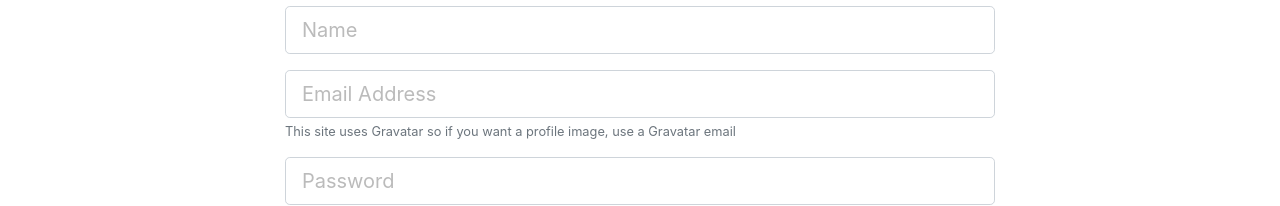
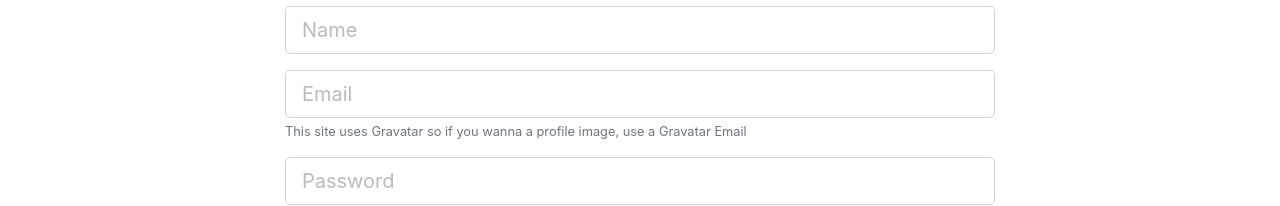
Before and after one commit to ivan-boginski/mern-devjobs, a React (Create React App) app in the folder client/: page /register in a window 1280 px wide. Shown: the part 195-401 px from the top of the page. Built offline with nearby package versions, Linux system fonts and the light colour scheme.

Commit message:
solved for awhile

```diff
--- a/client/src/components/auth/Login.js
+++ b/client/src/components/auth/Login.js
@@ -1,8 +1,8 @@
 import React, { Component } from "react";
 import PropTypes from "prop-types";
 import { connect } from "react-redux";
-import classnames from "classnames";
 import { loginUser } from "../../actions/authActions";
+import TextFieldGroup from "../common/TextFieldGroup";
 
 class Login extends Component {
   constructor() {
@@ -66,36 +66,24 @@ class Login extends Component {
                 Sign in to your DevConnector account
               </p>
               <form onSubmit={this.onSubmit}>
-                <div className="form-group">
-                  <input
-                    type="email"
-                    className={classnames("form-control form-control-lg", {
-                      "is-invalid": errors.email,
-                    })}
+                <TextFieldGroup
                   placeholder="Email Address"
                   name="email"
+                  type="email"
                   value={this.state.email}
                   onChange={this.onChange}
+                  error={errors.email}
                 />
-                  {errors.email && (
-                    <div className="text-danger">{errors.email}</div>
-                  )}
-                </div>
-                <div className="form-group">
-                  <input
-                    type="password"
-                    className={classnames("form-control form-control-lg", {
-                      "is-invalid": errors.password,
-                    })}
+
+                <TextFieldGroup
                   placeholder="Password"
                   name="password"
+                  type="password"
                   value={this.state.password}
                   onChange={this.onChange}
+                  error={errors.password}
                 />
-                  {errors.password && (
-                    <div className="text-danger">{errors.password}</div>
-                  )}
-                </div>
+
                 <input type="submit" className="btn btn-info btn-block mt-4" />
               </form>
             </div>
--- a/client/src/components/auth/Register.js
+++ b/client/src/components/auth/Register.js
@@ -1,9 +1,9 @@
 import React, { Component } from "react";
 import PropTypes from "prop-types";
 import { withRouter } from "react-router-dom";
-import classnames from "classnames";
 import { connect } from "react-redux";
 import { registerUser } from "../../actions/authActions";
+import TextFieldGroup from "../common/TextFieldGroup";
 
 class Register extends Component {
   constructor() {
@@ -64,70 +64,38 @@ class Register extends Component {
                 Create your DevConnector account
               </p>
               <form noValidate onSubmit={this.onSubmit}>
-                <div className="form-group">
-                  <input
-                    type="text"
-                    className={classnames("form-control form-control-lg", {
-                      "is-invalid": errors.name,
-                    })}
+                <TextFieldGroup
                   placeholder="Name"
                   name="name"
                   value={this.state.name}
                   onChange={this.onChange}
+                  error={errors.name}
                 />
-                  {errors.name && (
-                    <div className="text-danger">{errors.name}</div>
-                  )}
-                </div>
-                <div className="form-group">
-                  <input
+                <TextFieldGroup
+                  placeholder="Email"
+                  name="email"
                   type="email"
-                    className={classnames("form-control form-control-lg", {
-                      "is-invalid": errors.email,
-                    })}
-                    placeholder="Email Address"
-                    name="email"
                   value={this.state.email}
                   onChange={this.onChange}
+                  error={errors.email}
+                  info="This site uses Gravatar so if you wanna a profile image, use a Gravatar Email"
                 />
-                  {errors.email && (
-                    <div className="text-danger">{errors.email}</div>
-                  )}
-                  <small className="form-text text-muted">
-                    This site uses Gravatar so if you want a profile image, use
-                    a Gravatar email
-                  </small>
-                </div>
-                <div className="form-group">
-                  <input
-                    type="password"
-                    className={classnames("form-control form-control-lg", {
-                      "is-invalid": errors.password,
-                    })}
+                <TextFieldGroup
                   placeholder="Password"
                   name="password"
+                  type="password"
                   value={this.state.password}
                   onChange={this.onChange}
+                  error={errors.password}
                 />
-                  {errors.password && (
-                    <div className="text-danger">{errors.password}</div>
-                  )}
-                </div>
-                <div className="form-group">
-                  <input
-                    type="password"
-                    className={classnames("form-control form-control-lg", {
-                      "is-invalid": errors.password2,
-                    })}
+                <TextFieldGroup
                   placeholder="Confirm Password"
                   name="password2"
+                  type="password"
                   value={this.state.password2}
                   onChange={this.onChange}
+                  error={errors.password2}
                 />
-                  {errors.password2 && (
-                    <div className="text-danger">{errors.password2}</div>
-                  )}
-                </div>
                 <input type="submit" className="btn btn-info btn-block mt-4" />
               </form>
             </div>
--- /dev/null
+++ b/client/src/components/common/TextFieldGroup.js
@@ -0,0 +1,50 @@
+import React from "react";
+import classnames from "classnames";
+import PropTypes from "prop-types";
+
+const TextFieldGroup = ({
+  name,
+  placeholder,
+  value,
+  label,
+  error,
+  info,
+  type,
+  onChange,
+  disabled,
+}) => {
+  return (
+    <div className="form-group">
+      <input
+        type={type}
+        className={classnames("form-control form-control-lg", {
+          "is-invalid": error,
+        })}
+        placeholder={placeholder}
+        name={name}
+        value={value}
+        onChange={onChange}
+        disabled={disabled}
+      />
+      {info && <small className="form-text text-muted">{info}</small>}
+      {error && <div className="text-danger">{error}</div>}
+    </div>
+  );
+};
+
+TextFieldGroup.propTypes = {
+  name: PropTypes.string.isRequired,
+  placeholder: PropTypes.string,
+  value: PropTypes.string.isRequired,
+  info: PropTypes.string,
+  error: PropTypes.string,
+  type: PropTypes.string.isRequired,
+  onChange: PropTypes.func.isRequired,
+  disabled: PropTypes.string,
+};
+
+TextFieldGroup.defaultProps = {
+  type: "text",
+};
+
+export default TextFieldGroup;
```
Also changed, not shown: 1 other file (tests, documents, lock files or other folders). Lines whose indentation alone changed are shown as unchanged.
